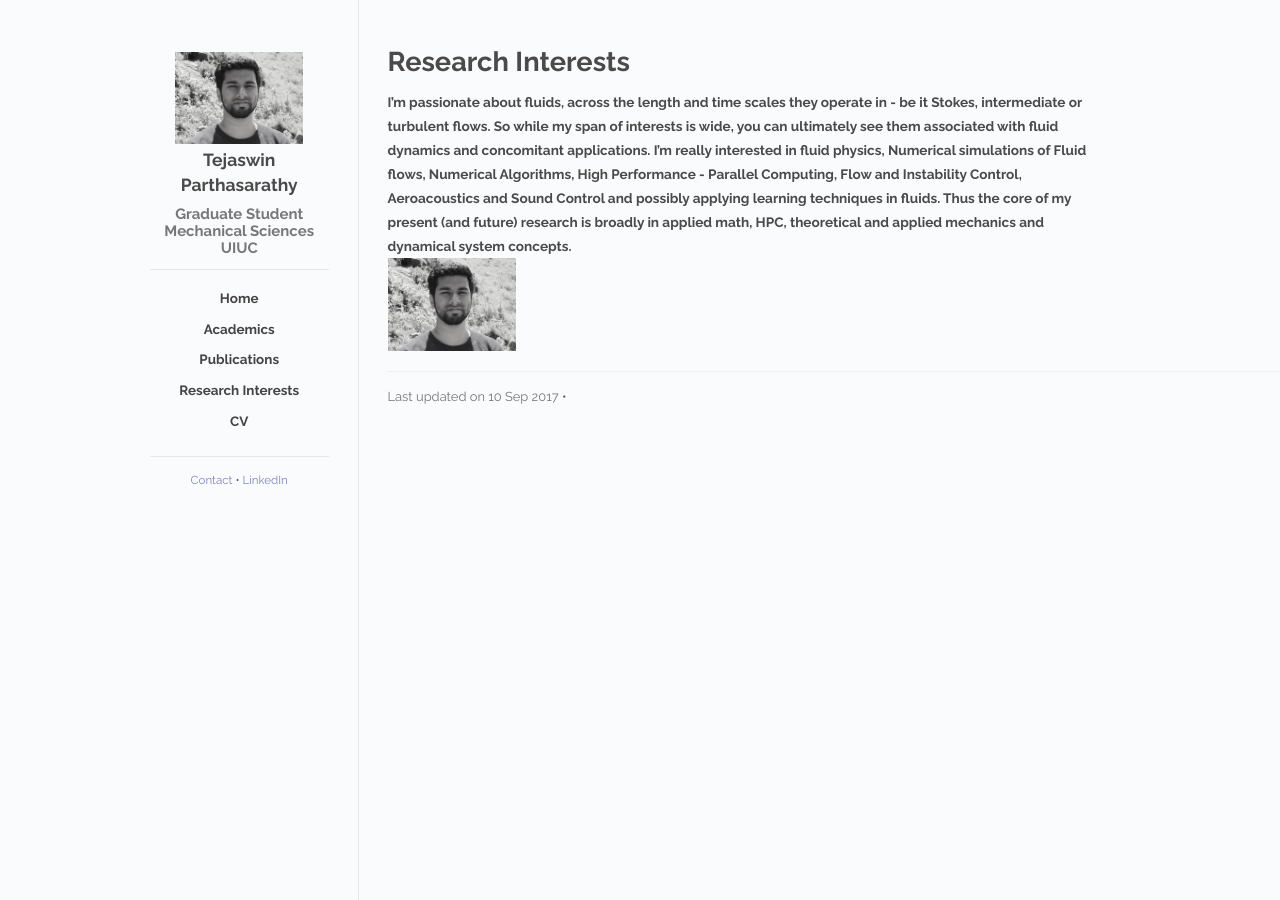
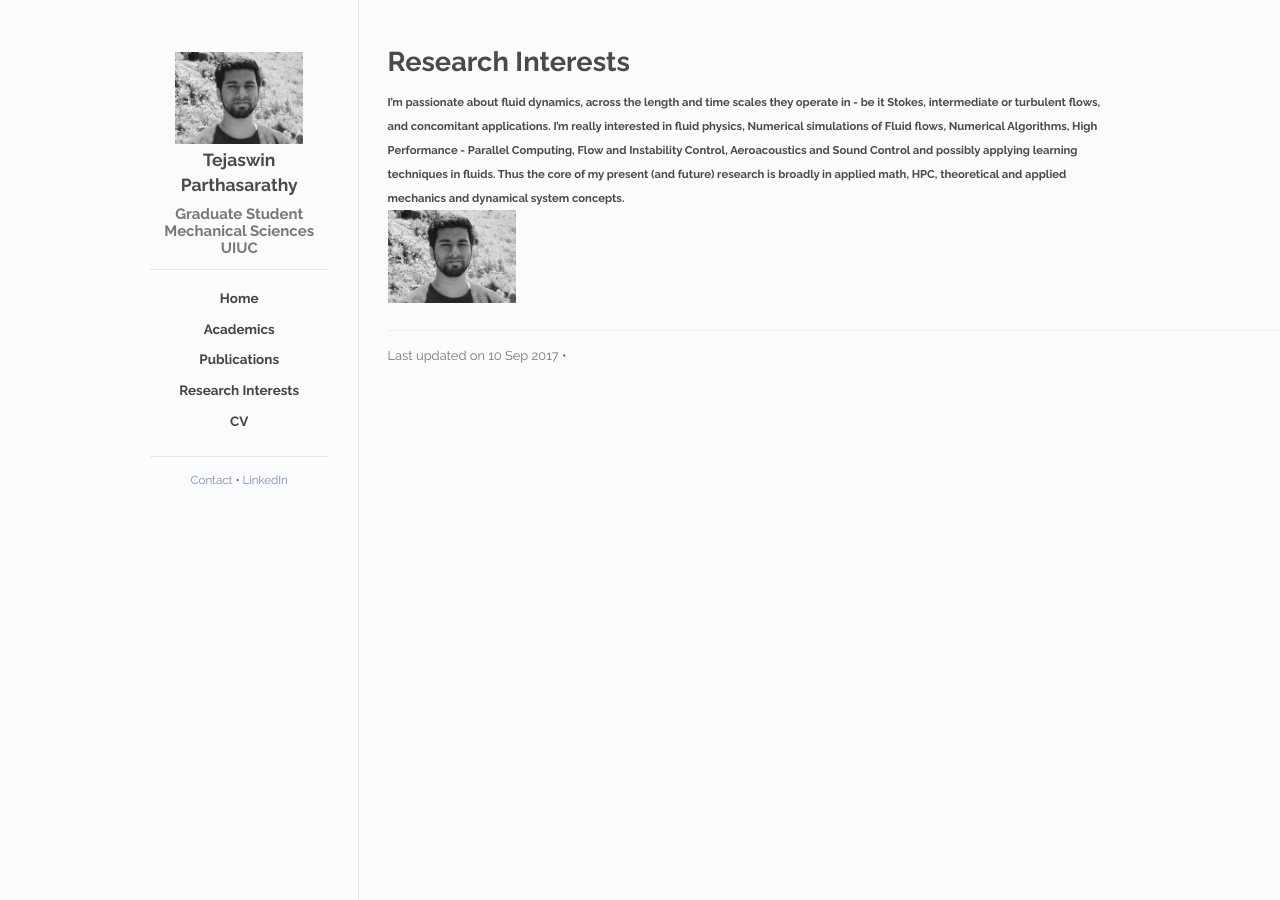
Before and after one commit to parthas1/parthas1.github.io, a Jekyll site: the page built from research/index.md, in a window 1280 px wide. Built offline with Jekyll 4.4.1, drawn with Linux system fonts in a browser that asks for light colours.

Commit message:
modified Research page

```diff
--- a/research/index.md
+++ b/research/index.md
@@ -5,6 +5,6 @@ date:   2017-09-10 12:00:00
 order: 4
 ---
 
-#### I'm passionate about fluids, across the length and time scales they operate in - be it Stokes, intermediate or turbulent flows. So while my span of interests is wide, you can ultimately see them associated with fluid dynamics and concomitant applications.     I'm really interested in fluid physics, Numerical simulations of Fluid flows, Numerical Algorithms, High Performance - Parallel Computing, Flow and Instability Control, Aeroacoustics and Sound Control and possibly applying learning techniques in fluids. Thus the core of my present (and future) research is broadly in applied math, HPC, theoretical and applied mechanics and dynamical system concepts.
+##### I'm passionate about fluid dynamics, across the length and time scales they operate in - be it Stokes, intermediate or turbulent flows, and concomitant applications. I'm really interested in fluid physics, Numerical simulations of Fluid flows, Numerical Algorithms, High Performance - Parallel Computing, Flow and Instability Control, Aeroacoustics and Sound Control and possibly applying learning techniques in fluids. Thus the core of my present (and future) research is broadly in applied math, HPC, theoretical and applied mechanics and dynamical system concepts.
 
-<h1 class="title"><a href="/"><img id="logo" src="/images/profile.jpg" align="middle"></a></h1>
+<h1 class="title"><img class="align-center" id="logo" src="/images/profile.jpg"></h1>
```
